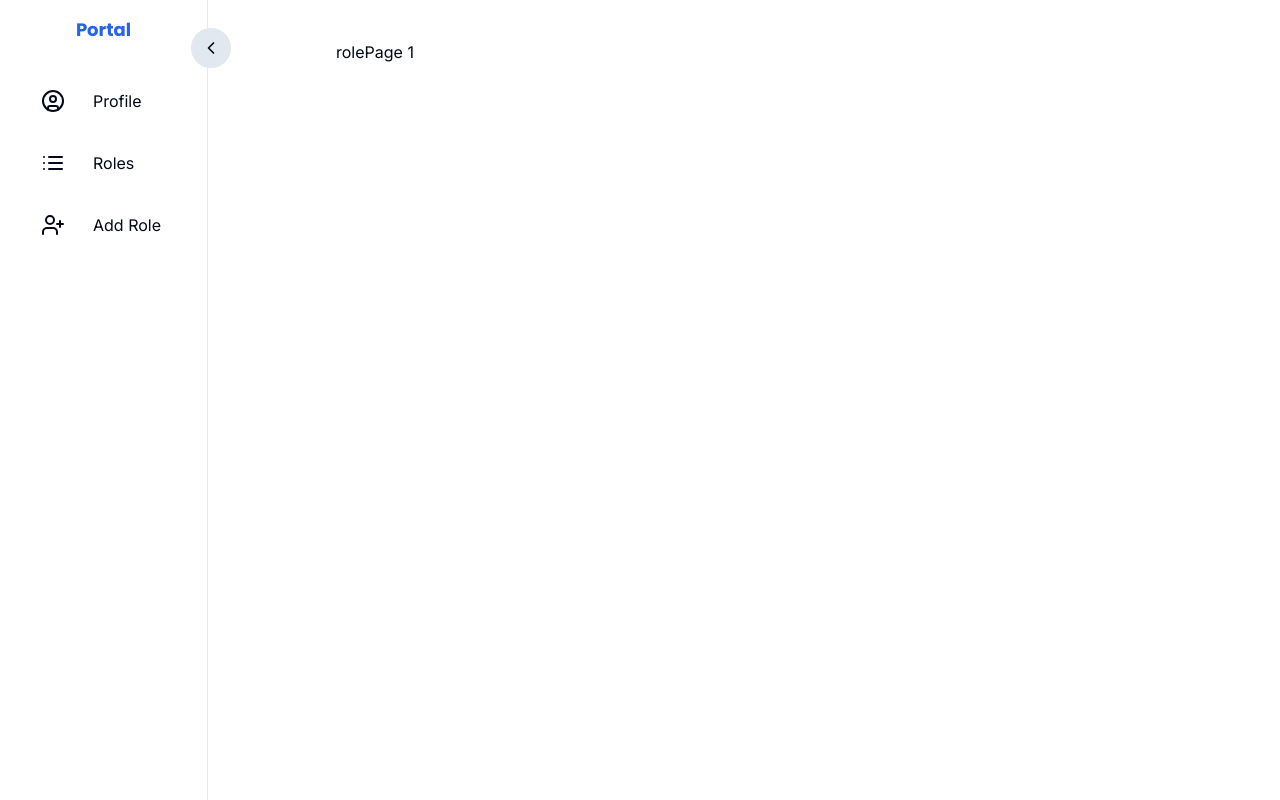
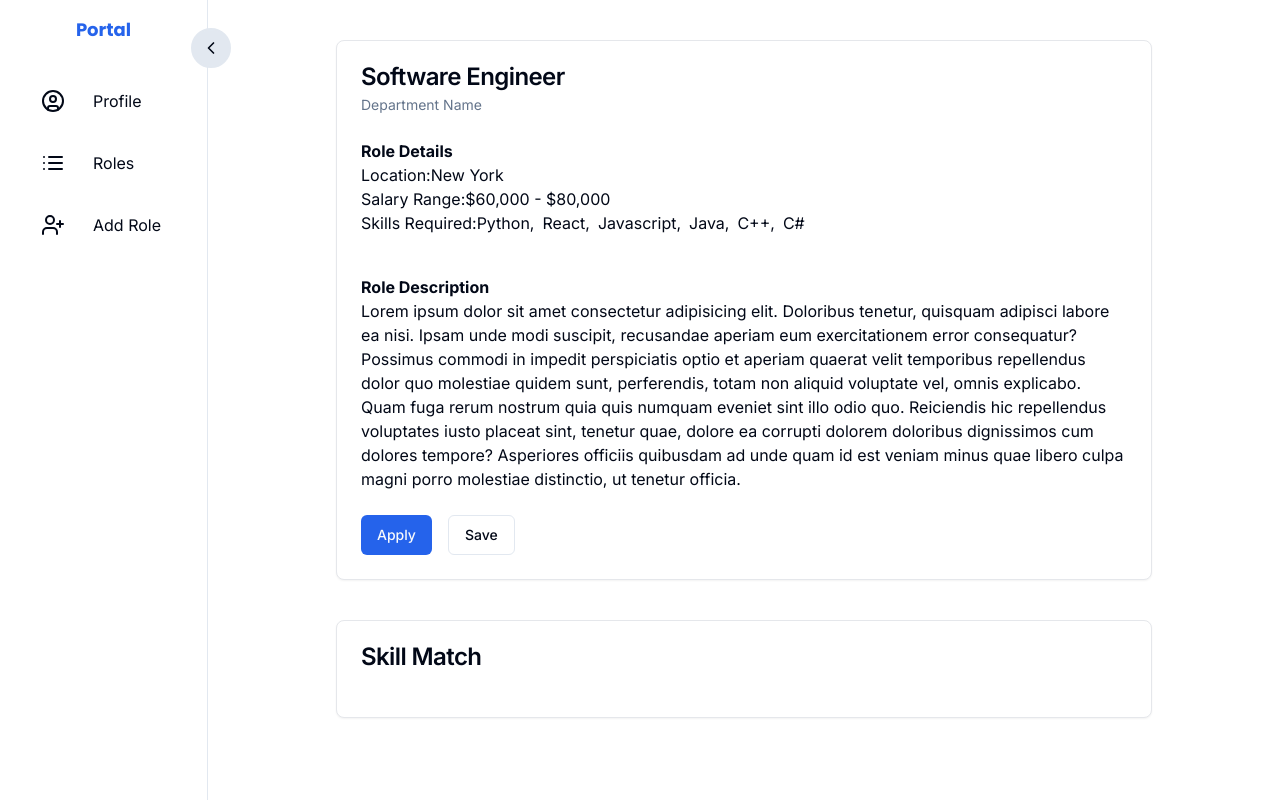
Before and after one commit to TeoSean00/Job-Portal-Platform, a Next.js app: page /dashboard/roles/1 in a window 1280 px wide. Built offline with nearby package versions, Linux system fonts and the light colour scheme.

Commit message:
Role Page description

```diff
--- a/app/dashboard/roles/[roleid]/page.tsx
+++ b/app/dashboard/roles/[roleid]/page.tsx
@@ -1,11 +1,26 @@
+import RoleListing from "@/components/role-page/role-page";
+
 interface PageProps {
   params: { roleid: number };
 }
+export interface PageData {
+  roleid: number;
+  roleName: string;
+  roleDescription: string;
+  skillsRequired: string[];
+}
 
-const rolePage = (props: PageProps) => (
-  <>
-    <div>rolePage {props.params.roleid}</div>
-  </>
-);
-
+const rolePage = (props: PageProps) => {
+  const data: PageData = {
+    roleid: props.params.roleid,
+    roleName: "Software Engineer",
+    roleDescription: "Software Engineer",
+    skillsRequired: ["Python", "React", "Javascript", "Java", "C++", "C#"],
+  };
+  return (
+    <>
+      <RoleListing data={data} />
+    </>
+  );
+};
 export default rolePage;
--- /dev/null
+++ b/components/role-page/quickInfo.tsx
@@ -0,0 +1,70 @@
+"use client";
+
+import type { PageData } from "../../app/dashboard/roles/[roleid]/page";
+
+import * as React from "react";
+
+import { Button } from "@/components/ui/button";
+import {
+  Card,
+  CardContent,
+  CardDescription,
+  CardFooter,
+  CardHeader,
+  CardTitle,
+} from "@/components/ui/card";
+
+interface RoleData {
+  data: PageData;
+}
+export function QuickInfo(props: RoleData) {
+  const [roleInfo, setRoleInfo] = React.useState(props.data);
+  console.log(roleInfo);
+  return (
+    <Card className="w-full">
+      <CardHeader>
+        <CardTitle>{roleInfo.roleName}</CardTitle>
+        <CardDescription>Department Name</CardDescription>
+      </CardHeader>
+      <CardContent>
+        <div className="flex flex-col pb-10">
+          <h4 className=" font-bold">Role Details</h4>
+          <span>Location:New York</span>
+          <span>Salary Range:$60,000 - $80,000</span>
+          <span>
+            Skills Required:
+            <ul className="inline-block">
+              {roleInfo.skillsRequired.map((skill, index) => (
+                <li key={index} className="inline-block pr-2">
+                  {index !== roleInfo.skillsRequired.length - 1
+                    ? `${skill},`
+                    : `${skill}`}
+                </li>
+              ))}
+            </ul>
+          </span>
+        </div>
+        <div className="flex flex-col">
+          <h4 className=" font-bold">Role Description</h4>
+          <span>
+            Lorem ipsum dolor sit amet consectetur adipisicing elit. Doloribus
+            tenetur, quisquam adipisci labore ea nisi. Ipsam unde modi suscipit,
+            recusandae aperiam eum exercitationem error consequatur? Possimus
+            commodi in impedit perspiciatis optio et aperiam quaerat velit
+            temporibus repellendus dolor quo molestiae quidem sunt, perferendis,
+            totam non aliquid voluptate vel, omnis explicabo. Quam fuga rerum
+            nostrum quia quis numquam eveniet sint illo odio quo. Reiciendis hic
+            repellendus voluptates iusto placeat sint, tenetur quae, dolore ea
+            corrupti dolorem doloribus dignissimos cum dolores tempore?
+            Asperiores officiis quibusdam ad unde quam id est veniam minus quae
+            libero culpa magni porro molestiae distinctio, ut tenetur officia.
+          </span>
+        </div>
+      </CardContent>
+      <CardFooter className="flex space-x-4">
+        <Button>Apply</Button>
+        <Button variant="outline">Save</Button>
+      </CardFooter>
+    </Card>
+  );
+}
--- /dev/null
+++ b/components/role-page/role-page.tsx
@@ -0,0 +1,29 @@
+"use client";
+
+import type { PageData } from "../../app/dashboard/roles/[roleid]/page";
+import type { SkillInfo } from "@/components/role-page/skillMatch";
+
+import * as React from "react";
+
+import { QuickInfo } from "@/components/role-page/quickInfo";
+import { SkillMatch } from "@/components/role-page/skillMatch";
+
+interface RoleData {
+  data: PageData;
+}
+const RoleListing = (props: RoleData) => {
+  const [roleInfo, setRoleInfo] = React.useState(props.data);
+  const skillInfo: SkillInfo = {
+    skillObtained: ["Python", "React", "Javascript"],
+    skillMissing: ["Java", "C++", "C#"],
+  };
+  return (
+    <>
+      <div className="flex w-full flex-col space-y-10">
+        <QuickInfo data={roleInfo} />
+        <SkillMatch data={skillInfo} />
+      </div>
+    </>
+  );
+};
+export default RoleListing;
--- /dev/null
+++ b/components/role-page/skillMatch.tsx
@@ -0,0 +1,33 @@
+"use client";
+
+import * as React from "react";
+
+import { Button } from "@/components/ui/button";
+import {
+  Card,
+  CardContent,
+  CardDescription,
+  CardFooter,
+  CardHeader,
+  CardTitle,
+} from "@/components/ui/card";
+
+export interface SkillInfo {
+  skillObtained: string[];
+  skillMissing: string[];
+}
+export function SkillMatch(props: SkillInfo) {
+  const [obtainedSkills, setObtainedSkills] = React.useState(
+    props.skillObtained,
+  );
+  const [missingSkills, setMissingSkills] = React.useState(props.skillMissing);
+  return (
+    <Card className="w-full">
+      <CardHeader>
+        <CardTitle>Skill Match</CardTitle>
+        {/* <CardDescription>Department Name</CardDescription> */}
+      </CardHeader>
+      <CardContent></CardContent>
+    </Card>
+  );
+}
--- /dev/null
+++ b/components/ui/card.tsx
@@ -0,0 +1,86 @@
+import * as React from "react";
+
+import { cn } from "@/lib/utils";
+
+const Card = React.forwardRef<
+  HTMLDivElement,
+  React.HTMLAttributes<HTMLDivElement>
+>(({ className, ...props }, ref) => (
+  <div
+    ref={ref}
+    className={cn(
+      "rounded-lg border bg-card text-card-foreground shadow-sm",
+      className,
+    )}
+    {...props}
+  />
+));
+Card.displayName = "Card";
+
+const CardHeader = React.forwardRef<
+  HTMLDivElement,
+  React.HTMLAttributes<HTMLDivElement>
+>(({ className, ...props }, ref) => (
+  <div
+    ref={ref}
+    className={cn("flex flex-col space-y-1.5 p-6", className)}
+    {...props}
+  />
+));
+CardHeader.displayName = "CardHeader";
+
+const CardTitle = React.forwardRef<
+  HTMLParagraphElement,
+  React.HTMLAttributes<HTMLHeadingElement>
+>(({ className, ...props }, ref) => (
+  <h3
+    ref={ref}
+    className={cn(
+      "text-2xl font-semibold leading-none tracking-tight",
+      className,
+    )}
+    {...props}
+  />
+));
+CardTitle.displayName = "CardTitle";
+
+const CardDescription = React.forwardRef<
+  HTMLParagraphElement,
+  React.HTMLAttributes<HTMLParagraphElement>
+>(({ className, ...props }, ref) => (
+  <p
+    ref={ref}
+    className={cn("text-sm text-muted-foreground", className)}
+    {...props}
+  />
+));
+CardDescription.displayName = "CardDescription";
+
+const CardContent = React.forwardRef<
+  HTMLDivElement,
+  React.HTMLAttributes<HTMLDivElement>
+>(({ className, ...props }, ref) => (
+  <div ref={ref} className={cn("p-6 pt-0", className)} {...props} />
+));
+CardContent.displayName = "CardContent";
+
+const CardFooter = React.forwardRef<
+  HTMLDivElement,
+  React.HTMLAttributes<HTMLDivElement>
+>(({ className, ...props }, ref) => (
+  <div
+    ref={ref}
+    className={cn("flex items-center p-6 pt-0", className)}
+    {...props}
+  />
+));
+CardFooter.displayName = "CardFooter";
+
+export {
+  Card,
+  CardHeader,
+  CardFooter,
+  CardTitle,
+  CardDescription,
+  CardContent,
+};
```
